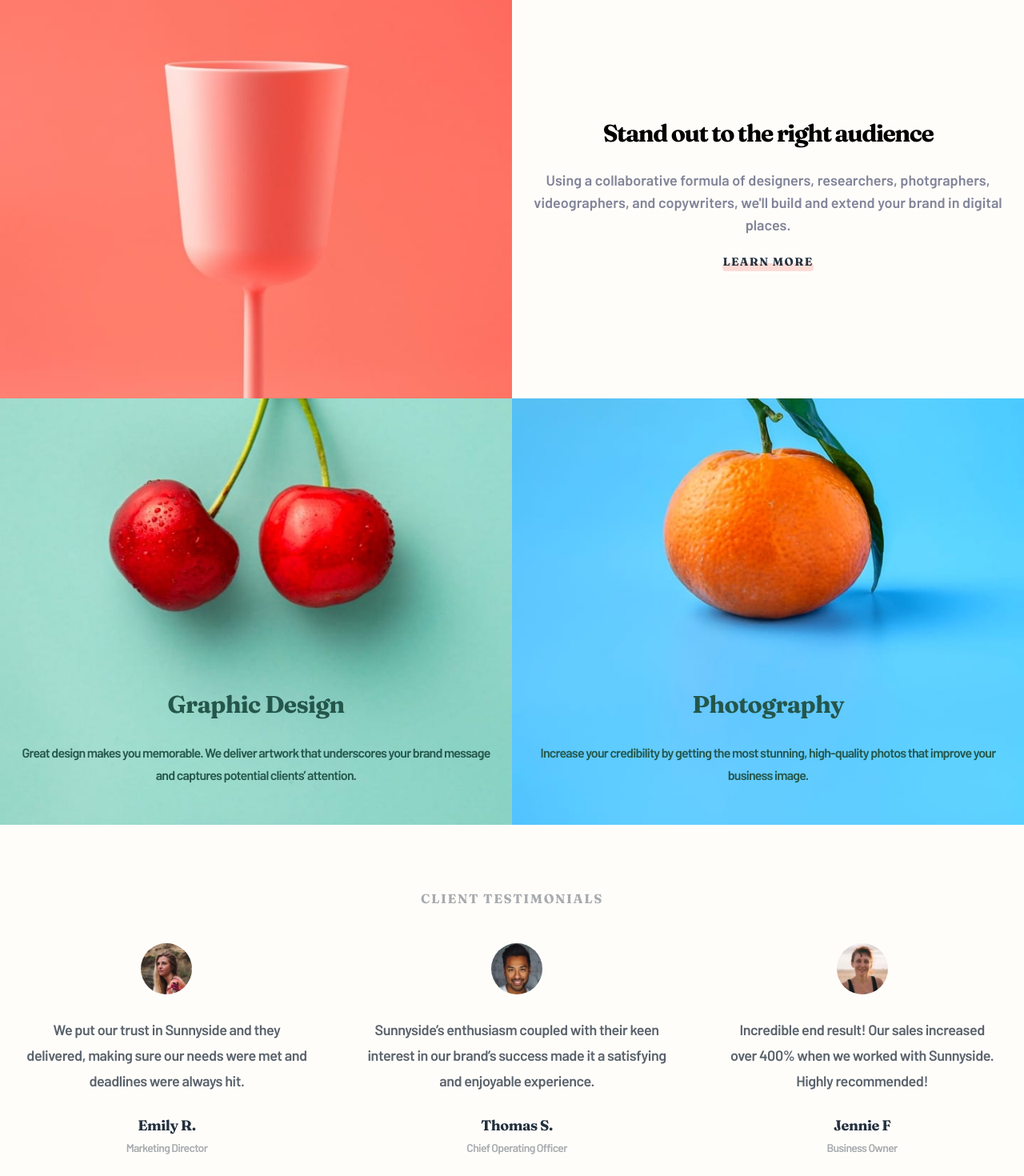
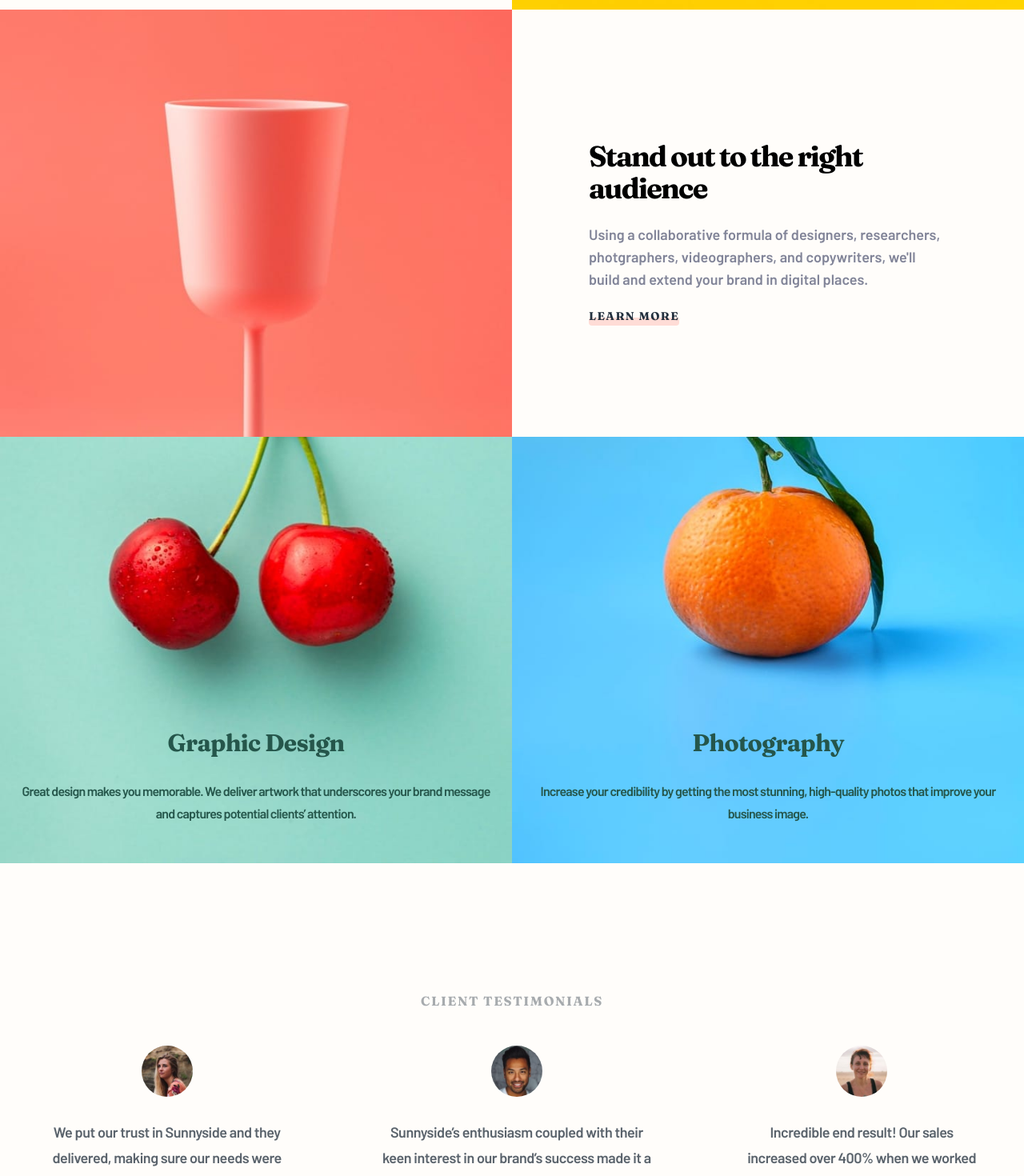
Before and after one commit to namanavasthi/frontend-mentor-2-sunnyside-agency-landing-page, a React (Create React App) app: page / in a window 1280 px wide. Shown: the part 1280-2750 px from the top of the page at 80% size. Built offline with nearby package versions, Linux system fonts and the light colour scheme.

Commit message:
desktop changes

```diff
--- a/public/index.html
+++ b/public/index.html
@@ -46,5 +46,9 @@
       To begin the development, run `npm start` or `yarn start`.
       To create a production bundle, use `npm run build` or `yarn build`.
     -->
+    <div class="attribution">
+      Challenge by <a href="https://www.frontendmentor.io?ref=challenge" target="_blank">Frontend Mentor</a>. Coded by
+      <a href="#">Your Name Here</a>.
+    </div>
   </body>
 </html>
--- a/src/Article.jsx
+++ b/src/Article.jsx
@@ -1,5 +1,5 @@
 import React from "react";
 
 export const Article = ({ children }) => {
-  return <article className="px-6 py-12 flex flex-col w-full lg:w-1/2">{children}</article>;
+  return <article className="px-6 py-12 flex flex-col w-full lg:w-1/2 lg:p-24">{children}</article>;
 };
--- a/src/ClientTestimonials.jsx
+++ b/src/ClientTestimonials.jsx
@@ -46,10 +46,10 @@ const Client = ({ data }) => {
   return (
     <>
       <img src={data.image.src} alt={data.image.alt} className="w-16 rounded-full" />
-      <p className="font-barlow text-lg tracking-tight leading-8 text-neutral-very-dark-grayish-blue py-7 px-3">
+      <p className="font-barlow text-lg tracking-tight leading-8 text-neutral-very-dark-grayish-blue py-7 px-3 lg:px-8">
         {data.message}
       </p>
-      <div>
+      <div className="lg:pt-8">
         <h3 className="text-lg tracking-tight leading-6 text-neutral-very-dark-desaturated-blue">{data.name}</h3>
         <h4 className="font-barlow text-sm leading-6 tracking-tighter text-neutral-grayish-blue pt-1">{data.title}</h4>
       </div>
@@ -59,7 +59,7 @@ const Client = ({ data }) => {
 
 export const ClientTestimonials = () => {
   return (
-    <section className="section-testimonials py-10 text-center lg:py-20">
+    <section className="section-testimonials py-10 text-center lg:pt-40 lg:pb-36">
       <Wrapper className="flex flex-col items-center">
         <h2 className="text-base tracking-widest uppercase text-neutral-grayish-blue pb-5">{data.title}</h2>
         <ul className="flex flex-col lg:flex-row">
--- a/src/Footer.jsx
+++ b/src/Footer.jsx
@@ -19,7 +19,7 @@ const ListLink = ({ to, children }) => {
 
 const Socials = () => {
   return (
-    <ul className="flex flex-row justify-center text-primary-cyan-dark">
+    <ul className="flex flex-row justify-center text-primary-cyan-dark lg:pt-8">
       <li className="p-4">
         <a className="focus:text-neutral-white hover:text-neutral-white" href="/facebook">
           <FontAwesomeIcon icon={faFacebook} />
--- a/src/Link.jsx
+++ b/src/Link.jsx
@@ -5,13 +5,13 @@ export const Link = ({ children, to, highlight }) => {
   const [hover, setHover] = useState(false);
 
   return (
-    <div className="flex justify-center">
+    <div className="flex justify-center lg:justify-start">
       <a
         onFocus={() => setFocus(true)}
         onBlur={() => setFocus(false)}
         onMouseEnter={() => setHover(true)}
         onMouseLeave={() => setHover(false)}
-        className="relative uppercase text-sm leading-6 text-neutral-very-dark-desaturated-blue text-center mt-5 tracking-widest"
+        className="relative uppercase text-sm leading-6 text-neutral-very-dark-desaturated-blue text-center lg:text-left mt-5 tracking-widest"
         href={to}
         aria-label={children}
       >
--- a/src/Main.jsx
+++ b/src/Main.jsx
@@ -36,7 +36,7 @@ export const Main = ({ windowWidth }) => {
   const PhotographyUrl = isDesktop ? PhotographyDesktop : Photography;
 
   return (
-    <main className="w-full">
+    <main className="w-full pt-12">
       <HeroComponent HeroUrl={HeroUrl} />
       <Section index="1">
         <Article>
--- a/src/NavLink.jsx
+++ b/src/NavLink.jsx
@@ -4,7 +4,7 @@ export const NavLink = ({ linkTo, children, className }) => {
   return (
     <a
       href={`/${linkTo}`}
-      className={`focus:uppercase p-4 focus:bg-primary-yellow rounded-full focus:text-neutral-very-dark-desaturated-blue lg:border-transparent lg:focus:bg-opacity-25 lg:focus:bg-neutral-white lg:focus:text-neutral-white hover:uppercase hover:bg-primary-yellow hover:text-neutral-very-dark-desaturated-blue lg:hover:bg-opacity-25 lg:hover:bg-neutral-white lg:hover:text-neutral-white ${className}`}
+      className={`focus:uppercase p-4 focus:bg-primary-yellow rounded-full focus:text-neutral-very-dark-desaturated-blue lg:border-transparent lg:focus:bg-opacity-25 lg:focus:bg-neutral-white lg:focus:text-neutral-white hover:uppercase hover:bg-primary-yellow hover:text-neutral-very-dark-desaturated-blue lg:hover:bg-opacity-25 lg:hover:bg-neutral-white lg:hover:text-neutral-white lg:px-10 ${className}`}
     >
       {children}
     </a>
--- a/src/SubTitle.jsx
+++ b/src/SubTitle.jsx
@@ -1,5 +1,7 @@
 import React from "react";
 
 export const SubTitle = ({ children }) => {
-  return <p className="leading-7 text-lg text-neutral-dark-grayish-blue text-center font-barlow">{children}</p>;
+  return (
+    <p className="leading-7 text-lg text-neutral-dark-grayish-blue text-center lg:text-left font-barlow">{children}</p>
+  );
 };
--- a/src/Title.jsx
+++ b/src/Title.jsx
@@ -1,5 +1,9 @@
 import React from "react";
 
 export const Title = ({ children }) => {
-  return <h2 className="text-3xl tracking-tighter leading-10 text-center p-6">{children}</h2>;
+  return (
+    <h2 className="text-3xl tracking-tighter leading-10 text-center lg:text-left p-6 lg:pl-0 lg:text-4xl lg:pr-20">
+      {children}
+    </h2>
+  );
 };
```
